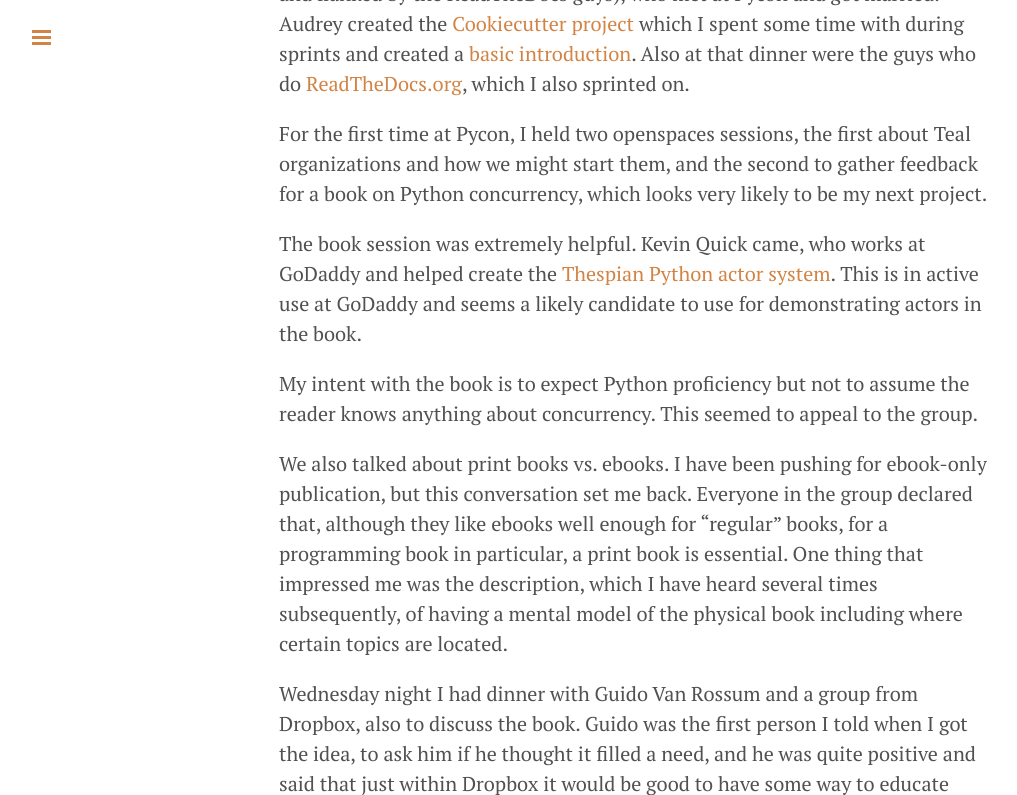
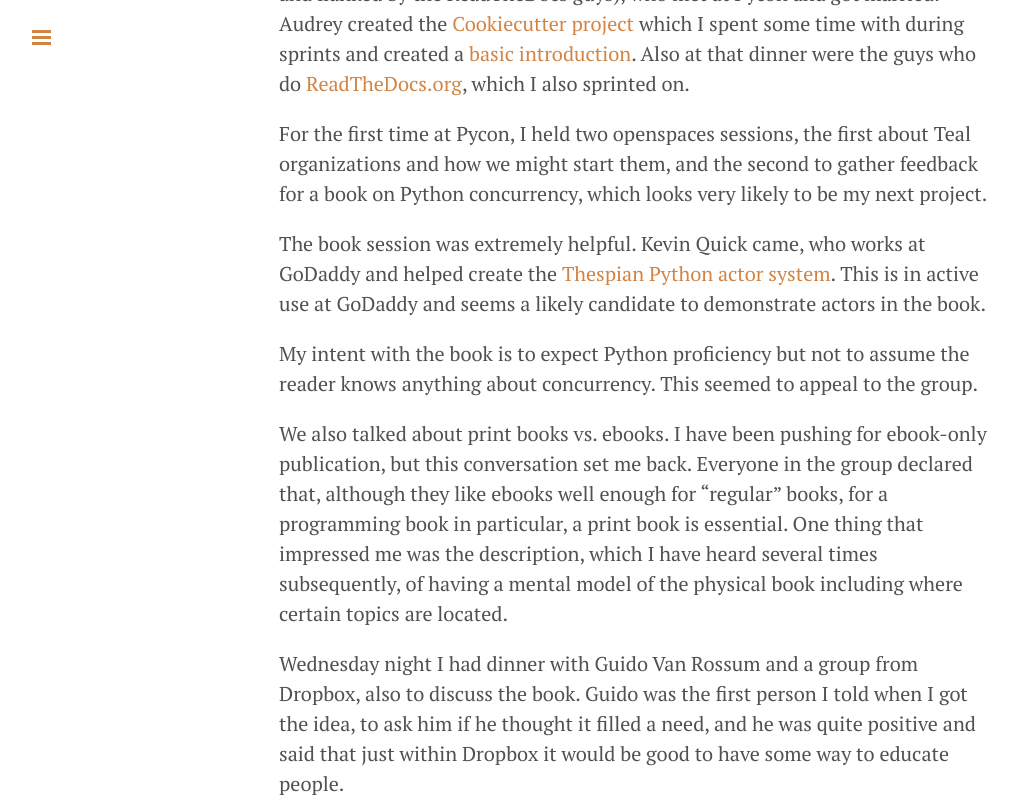
Before and after one commit to djaus2/BruceEckel.github.io, a Jekyll site: the page built from _posts/2016-06-15-pycon-2016.md, in a window 1280 px wide and 900 px high, scrolled down 3123 px, cut to the strip 0-795 px from the top of the window. Shown: the whole strip, without its empty margins (1-1018 px from the left). Built offline with Jekyll 4.4.1, drawn with Linux system fonts in a browser that asks for light colours; comment, search, counter and statistics services are not loaded.

Commit message:
tiny fix

```diff
--- a/_posts/2016-06-15-pycon-2016.md
+++ b/_posts/2016-06-15-pycon-2016.md
@@ -115,8 +115,8 @@ next project.
 
 The book session was extremely helpful. Kevin Quick came, who works at GoDaddy
 and helped create the [Thespian Python actor system](http://thespianpy.com).
-This is in active use at GoDaddy and seems a likely candidate to use for
-demonstrating actors in the book.
+This is in active use at GoDaddy and seems a likely candidate to demonstrate
+actors in the book.
 
 My intent with the book is to expect Python proficiency but not to assume the
 reader knows anything about concurrency. This seemed to appeal to the group.
```
